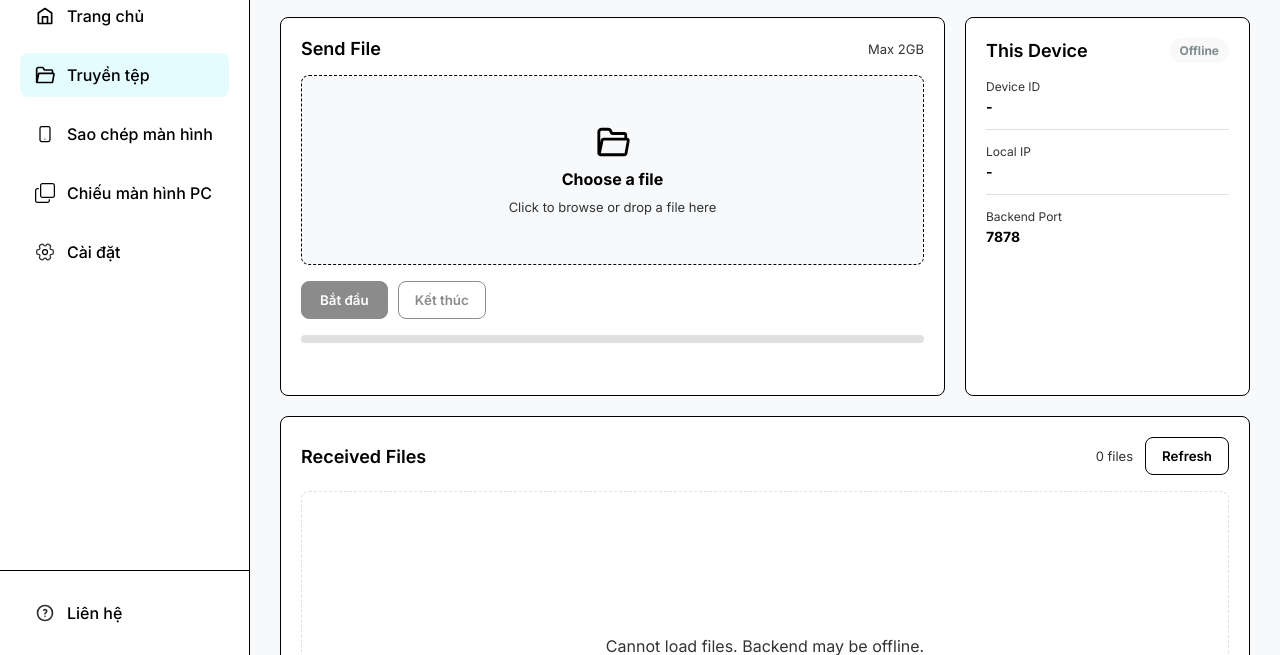
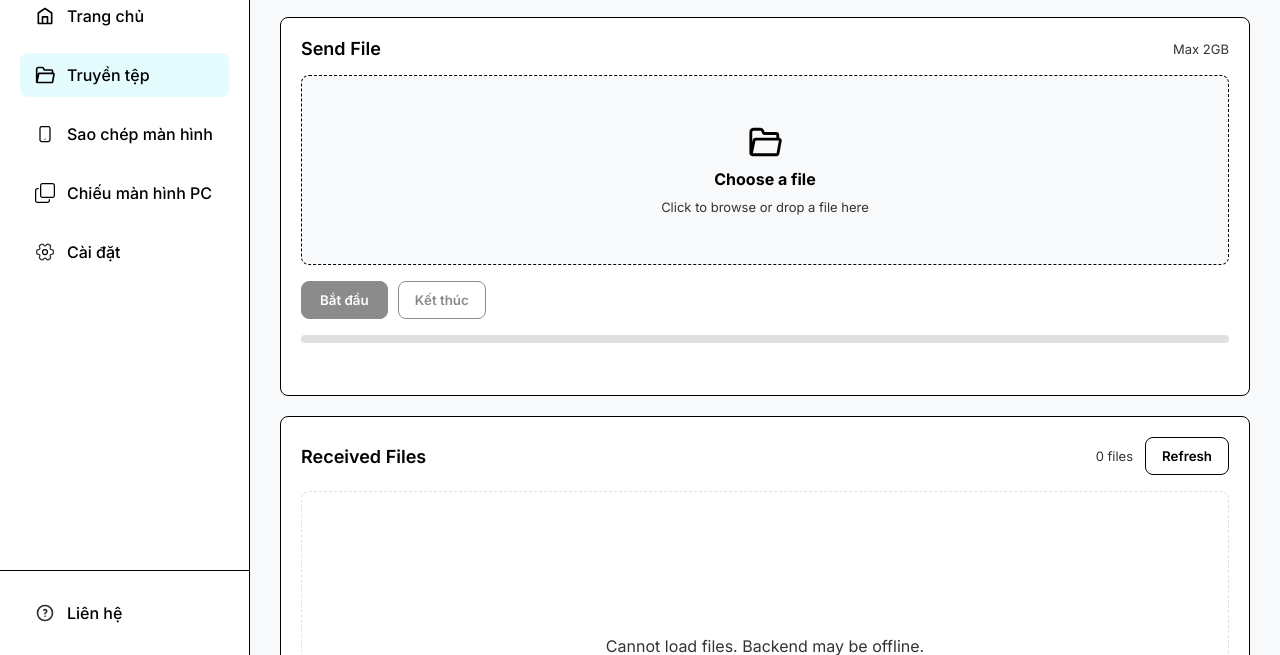
Before and after one commit to hoanfgzang-blip/SCFT, an Electron app: page web_app/FT.html in a window 1280 px wide. Shown: the part 145-800 px from the top of the page. Drawn offline with Linux system fonts and the light colour scheme; no server answers.

Commit message:
sửa lại FE

```diff
--- a/web_app/FT.html
+++ b/web_app/FT.html
@@ -53,26 +53,6 @@
                         <p id="upload_message" class="status-message"></p>
                     </div>
 
-                    <div class="ft-panel device-panel">
-                        <div class="panel-heading">
-                            <h2>This Device</h2>
-                            <span id="backend_status_badge" class="status-badge offline">Offline</span>
-                        </div>
-                        <div class="device-info-list">
-                            <div>
-                                <span>Device ID</span>
-                                <strong id="device_id_text">-</strong>
-                            </div>
-                            <div>
-                                <span>Local IP</span>
-                                <strong id="device_ip_text">-</strong>
-                            </div>
-                            <div>
-                                <span>Backend Port</span>
-                                <strong id="device_port_text">7878</strong>
-                            </div>
-                        </div>
-                    </div>
                 </section>
 
                 <section class="ft-panel files-panel">
--- a/web_app/page/File_Transfer/FT.css
+++ b/web_app/page/File_Transfer/FT.css
@@ -32,7 +32,7 @@
 
 .ft-grid {
     display: grid;
-    grid-template-columns: minmax(0, 1.4fr) minmax(280px, 0.6fr);
+    grid-template-columns: minmax(0, 1fr);
     gap: 20px;
 }
 
--- a/web_app/page/File_Transfer/FT.js
+++ b/web_app/page/File_Transfer/FT.js
@@ -47,36 +47,19 @@ async function initFileTransfer() {
 
 async function checkBackend() {
     const statusText = document.getElementById("backend_status_text");
-    const statusBadge = document.getElementById("backend_status_badge");
 
     try {
-        const [healthResponse, deviceResponse] = await Promise.all([
-            fetch(`${BACKEND_URL}/api/health`),
-            fetch(`${BACKEND_URL}/api/device`)
-        ]);
+        const healthResponse = await fetch(`${BACKEND_URL}/api/health`);
 
-        if (!healthResponse.ok || !deviceResponse.ok) {
+        if (!healthResponse.ok) {
             throw new Error("Backend is not ready");
         }
 
-        const device = await deviceResponse.json();
         backendOnline = true;
         statusText.textContent = `Backend online at ${BACKEND_URL}`;
-        statusBadge.textContent = "Online";
-        statusBadge.classList.remove("offline");
-        statusBadge.classList.add("online");
-        document.getElementById("device_id_text").textContent = device.id || "-";
-        document.getElementById("device_ip_text").textContent = device.ip || "-";
-        document.getElementById("device_port_text").textContent = device.port || "7878";
     } catch (error) {
         backendOnline = false;
         statusText.textContent = "Backend offline. Start backend/run.ps1 first.";
-        statusBadge.textContent = "Offline";
-        statusBadge.classList.remove("online");
-        statusBadge.classList.add("offline");
-        document.getElementById("device_id_text").textContent = "-";
-        document.getElementById("device_ip_text").textContent = "-";
-        document.getElementById("device_port_text").textContent = "7878";
     }
 
     updateUploadControls();
```
